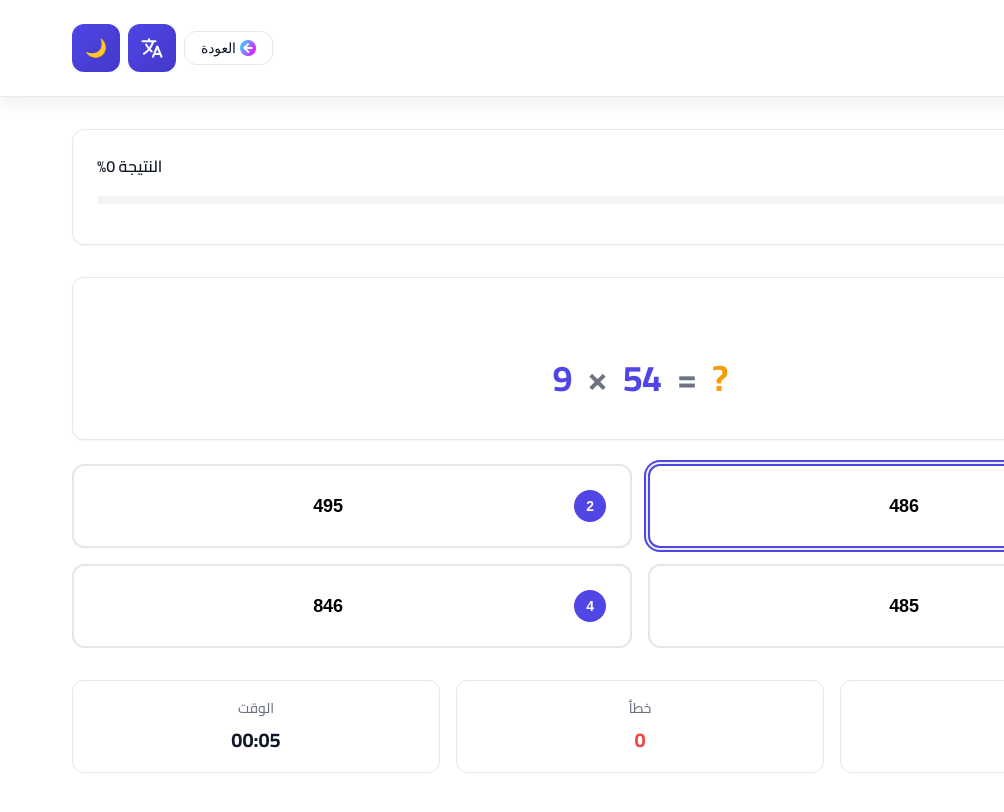
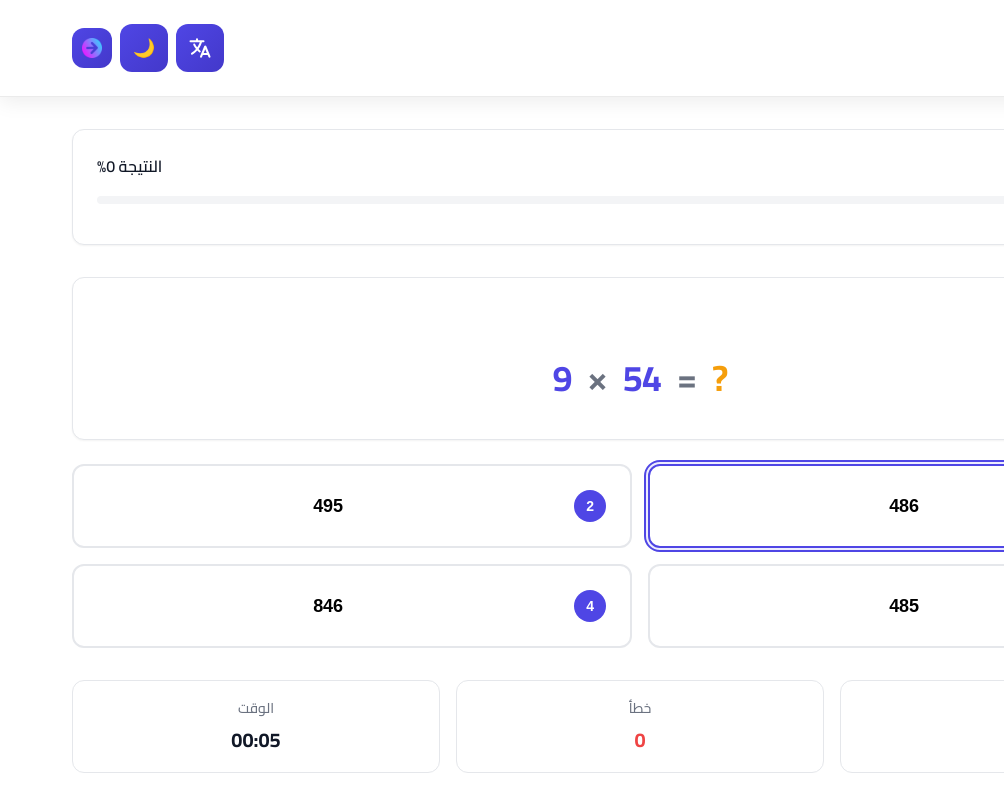
Before and after one commit to KinanKassab/SuperMind-Train, a plain HTML site: page assets/html/training.html in a window 1280 px wide. Shown: the full height of the page, 0-1004 px from the left. Drawn offline with Linux system fonts and the light colour scheme.

Commit message:
Update SuperMind Trainer with Back Button, Counter Fix, and Functional Leaderboard

```diff
--- a/assets/css/main.css
+++ b/assets/css/main.css
@@ -341,6 +341,11 @@ body {
     height: 44px;
   }
 
+  .header-controls .btn-secondary {
+    width: 44px;
+    height: 44px;
+  }
+
   .header-controls {
     gap: var(--spacing-sm);
   }
@@ -350,6 +355,12 @@ body {
     width: 22px;
     height: 22px;
   }
+
+  .header-controls .btn-secondary .back-icon {
+    background-size: 22px 22px;
+    width: 22px;
+    height: 22px;
+  }
 }
 
 /* Large Desktop - Enhanced spacing */
@@ -363,6 +374,11 @@ body {
     height: 48px;
   }
 
+  .header-controls .btn-secondary {
+    width: 48px;
+    height: 48px;
+  }
+
   .header-controls .btn-icon .theme-icon {
     font-size: var(--font-size-lg);
   }
@@ -372,57 +388,74 @@ body {
     width: 24px;
     height: 24px;
   }
+
+  .header-controls .btn-secondary .back-icon {
+    background-size: 24px 24px;
+    width: 24px;
+    height: 24px;
+  }
 }
 
 /* Back Button Styling - Secondary button in header */
 .header-controls .btn-secondary {
-  /* Modern button styling */
-  background-color: var(--bg-card);
-  color: var(--text-primary);
-  border: 1px solid var(--border-color);
+  /* Gradient background for modern look */
+  background: linear-gradient(135deg, var(--primary-color), var(--primary-hover));
+  color: var(--text-inverse);
+
+  /* Rounded corners */
   border-radius: 12px;
+  border: none;
 
   /* Size and spacing */
-  padding: var(--spacing-sm) var(--spacing-md);
-  font-size: var(--font-size-sm);
-  font-weight: 500;
+  width: 40px;
+  height: 40px;
+  padding: 0;
 
   /* Interactive states */
   transition: all var(--transition-fast);
   cursor: pointer;
 
-  /* Typography */
-  letter-spacing: -0.01em;
-
-  /* Flex layout for icon + text */
-  display: flex;
-  align-items: center;
-  gap: var(--spacing-xs);
-}
-
-/* Back button icon */
+  /* Focus and accessibility */
+  position: relative;
+  overflow: hidden;
+}
+
+/* Back button icon styling */
 .header-controls .btn-secondary .back-icon {
-  width: 16px;
-  height: 16px;
+  /* Hide text content and use SVG background */
+  font-size: 0;
+  text-indent: -9999px;
+  overflow: hidden;
+
+  /* SVG background image */
+  background-image: url('../icons/LeftArrow.png');
+  background-size: 20px 20px;
+  background-repeat: no-repeat;
+  background-position: center;
+
+  /* Ensure proper sizing */
+  width: 20px;
+  height: 20px;
+  display: inline-block;
+
+  /* Smooth transitions */
   transition: transform var(--transition-fast);
 }
 
-/* Back button icon animation on hover */
-.header-controls .btn-secondary:hover .back-icon {
-  transform: translateX(-2px);
-}
-
 /* RTL support for back button icon */
-[dir="rtl"] .header-controls .btn-secondary:hover .back-icon {
-  transform: translateX(2px);
+[dir="rtl"] .header-controls .btn-secondary .back-icon {
+  background-image: url('../icons/RightArrow.png');
+}
+
+/* LTR support for back button icon */
+[dir="ltr"] .header-controls .btn-secondary .back-icon {
+  background-image: url('../icons/LeftArrow.png');
 }
 
 /* Back button hover effect */
 .header-controls .btn-secondary:hover {
-  background-color: var(--bg-secondary);
-  border-color: var(--border-hover);
   transform: translateY(-2px);
-  box-shadow: 0 4px 12px rgba(0, 0, 0, 0.1);
+  box-shadow: 0 4px 12px rgba(79, 70, 229, 0.3);
 }
 
 /* Back button active state */
@@ -436,17 +469,9 @@ body {
   outline-offset: 2px;
 }
 
-/* Dark theme back button */
-.dark-theme .header-controls .btn-secondary {
-  background-color: var(--bg-card);
-  color: var(--text-primary);
-  border-color: var(--border-color);
-}
-
-.dark-theme .header-controls .btn-secondary:hover {
-  background-color: var(--bg-secondary);
-  border-color: var(--border-hover);
-  box-shadow: 0 4px 12px rgba(0, 0, 0, 0.3);
+/* Icon animation on hover */
+.header-controls .btn-secondary:hover .back-icon {
+  transform: scale(1.1);
 }
 
 /* Main content */
--- a/assets/html/training.html
+++ b/assets/html/training.html
@@ -29,6 +29,14 @@
             <!-- Header Controls - Right side with proper ARIA labels -->
             <nav class="header-controls" role="toolbar" aria-label="إعدادات التطبيق">
                 <button
+                    id="back-btn"
+                    class="btn btn-secondary"
+                    type="button"
+                    aria-label="العودة إلى الصفحة الرئيسية"
+                    title="العودة">
+                    <span class="back-icon" aria-hidden="true"></span>
+                </button>
+                <button
                     id="theme-toggle"
                     class="btn btn-icon"
                     type="button"
@@ -45,14 +53,6 @@
                     aria-pressed="false"
                     title="تبديل اللغة">
                     <span class="lang-icon" aria-hidden="true">EN</span>
-                </button>
-                <button
-                    id="back-btn"
-                    class="btn btn-secondary"
-                    type="button"
-                    aria-label="العودة إلى الصفحة الرئيسية"
-                    title="العودة">
-                    <span data-ar="العودة" data-en="Back">العودة</span>
                 </button>
             </nav>
         </div>
--- a/assets/js/training.js
+++ b/assets/js/training.js
@@ -459,13 +459,24 @@ export class TrainingController {
    */
   updateQuickStats() {
     const sessions = Storage.load('trainingSessions', []);
-    const totalQuestions = sessions.reduce((sum, session) => sum + session.totalQuestions, 0);
+    const examSessions = Storage.load('examSessions', []);
+    const allSessions = [...sessions, ...examSessions];
+
+    const totalQuestions = allSessions.reduce((sum, session) => sum + session.totalQuestions, 0);
     const bestScore = sessions.length > 0 ? Math.max(...sessions.map(s => s.score)) : 0;
-    const totalTime = sessions.reduce((sum, session) => sum + session.totalTime, 0);
+    const examBestScore = examSessions.length > 0 ? Math.max(...examSessions.map(s => s.score)) : 0;
+    const overallBestScore = Math.max(bestScore, examBestScore);
+    const totalTime = allSessions.reduce((sum, session) => sum + session.totalTime, 0);
+
+    const currentStats = Storage.load('quickStats', {
+      totalQuestions: 0,
+      bestScore: 0,
+      totalTime: 0
+    });
 
     Storage.save('quickStats', {
       totalQuestions,
-      bestScore,
+      bestScore: Math.max(currentStats.bestScore, overallBestScore),
       totalTime
     });
   }
```
Also changed, not shown: assets/html/exam.html (+8 -8 lines), assets/html/leaderboard.html (+8 -8 lines), assets/html/results.html (+8 -8 lines), assets/js/exam.js (+10 -5 lines), assets/js/leaderboard.js (+15 -0 lines).
